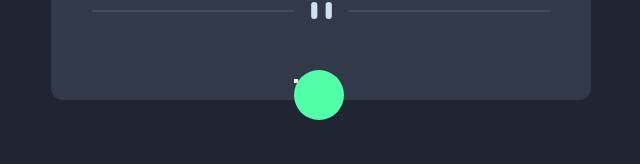
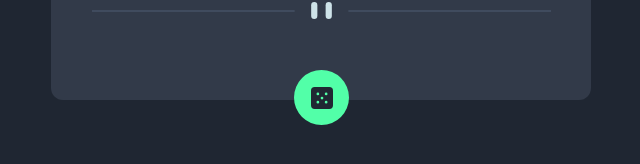
Before and after one commit to hgoo150925/advice-generator-app, a React (Vite) app: page / in a window 1280 px wide. Shown: the part 464-628 px from the top of the page, without its empty margins (319-959 px from the left). Built offline with nearby package versions, Linux system fonts and the light colour scheme.

Commit message:
adv gen app

```diff
--- a/src/Advice.tsx
+++ b/src/Advice.tsx
@@ -11,9 +11,7 @@ export const Advice = () => {
           and taking action"
         </p>
       </div>
-      <div className="container__btn">
-        <button className="btn"></button>
-      </div>
+      <button className="container__btn btn"></button>
     </section>
   );
 };
--- a/src/index.css
+++ b/src/index.css
@@ -40,13 +40,22 @@ body {
   margin: 3.2rem 0 0 0;
 }
 .container__btn {
-  background-color: var(--neon-green);
-  width: 5rem;
-  height: 5rem;
-  border-radius: 50%;
   position: relative;
   top: 15%;
   left: 45%;
+
+  background-color: var(--neon-green);
+  background-image: url("./assets//images/icon-dice.svg");
+  background-repeat: no-repeat;
+  background-position: center;
+  background-size: 40%;
+}
+.btn {
+  border-radius: 50%;
+  border: none;
+  cursor: pointer;
+  width: 5.5rem;
+  height: 5.5rem;
 }
 
 @media screen and (max-width: 1440px) {
```
